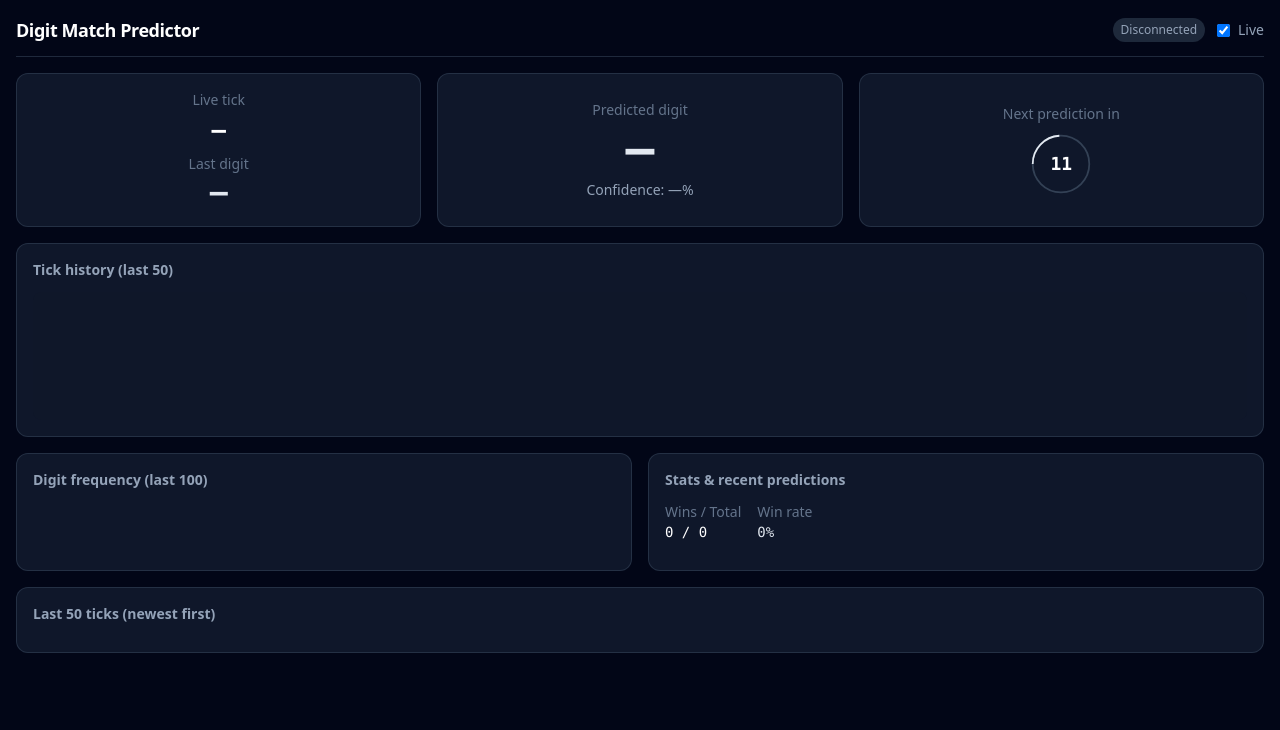
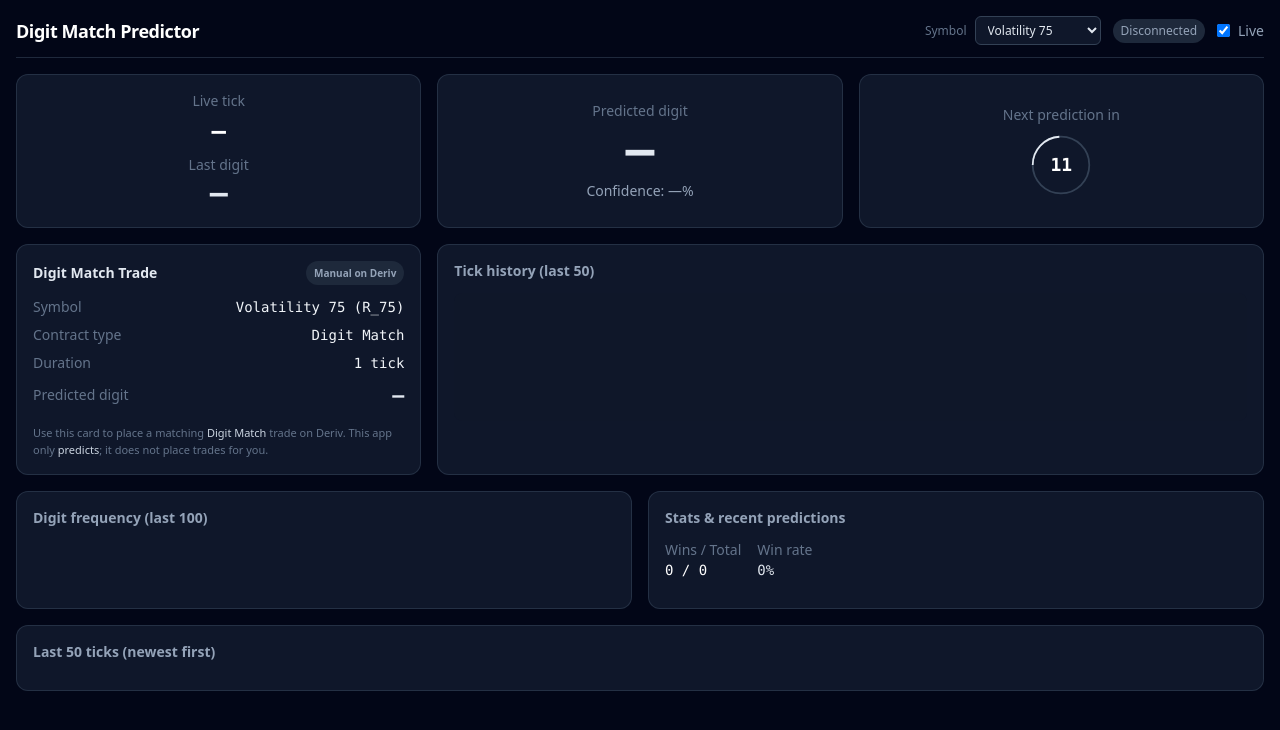
Before and after one commit to Pathens172/profithedge, a plain HTML site: page predictor.html in a window 1280 px wide. Drawn offline with nearby package versions, Linux system fonts and the light colour scheme.

Commit message:
Initial commit

```diff
--- a/predictor.html
+++ b/predictor.html
@@ -26,14 +26,36 @@
   <body class="bg-slate-950 text-slate-200 min-h-screen font-sans antialiased">
     <div id="app" class="max-w-7xl mx-auto p-3 sm:p-4 space-y-4">
       <!-- Header -->
-      <header class="flex items-center justify-between border-b border-slate-700/60 pb-3">
+      <header class="flex flex-col gap-2 sm:flex-row sm:items-center sm:justify-between border-b border-slate-700/60 pb-3">
         <h1 class="text-lg font-bold text-white tracking-tight">Digit Match Predictor</h1>
+        <div class="flex flex-wrap items-center gap-3">
+          <div class="flex items-center gap-2 text-xs text-slate-300">
+            <span class="text-slate-500">Symbol</span>
+            <select
+              id="symbol-select"
+              class="bg-slate-900 border border-slate-700 text-xs rounded-md px-2 py-1 text-slate-200 focus:outline-none focus:ring-1 focus:ring-green-500"
+            >
+              <option value="R_10">Volatility 10</option>
+              <option value="R_10S">Volatility 10 (1s)</option>
+              <option value="R_15">Volatility 15</option>
+              <option value="R_25">Volatility 25</option>
+              <option value="R_25S">Volatility 25 (1s)</option>
+              <option value="R_30">Volatility 30 (1s)</option>
+              <option value="R_50">Volatility 50</option>
+              <option value="R_50S">Volatility 50 (1s)</option>
+              <option value="R_75" selected>Volatility 75</option>
+              <option value="R_75S">Volatility 75 (1s)</option>
+              <option value="R_90S">Volatility 90 (1s)</option>
+              <option value="R_100">Volatility 100</option>
+            </select>
+          </div>
           <div class="flex items-center gap-3">
             <span id="ws-status" class="text-xs px-2 py-1 rounded-full bg-slate-800 text-slate-400">Connecting…</span>
             <label class="flex items-center gap-2 cursor-pointer text-sm text-slate-400">
               <input type="checkbox" id="auto-play" checked class="rounded border-slate-600 bg-slate-800 text-green-500" />
               <span>Live</span>
             </label>
+          </div>
         </div>
       </header>
 
@@ -83,10 +105,43 @@
         </div>
       </section>
 
+      <!-- Trade card + Tick chart -->
+      <section class="grid grid-cols-1 lg:grid-cols-3 gap-4">
+        <!-- Trade card -->
+        <div class="bg-panel border border-slate-700/60 rounded-xl p-4 flex flex-col gap-3">
+          <h2 class="text-sm font-semibold text-slate-200 flex items-center justify-between">
+            Digit Match Trade
+            <span class="text-[10px] px-2 py-0.5 rounded-full bg-slate-800 text-slate-400">Manual on Deriv</span>
+          </h2>
+          <div class="space-y-2 text-sm">
+            <div class="flex items-center justify-between">
+              <span class="text-slate-500">Symbol</span>
+              <span id="trade-symbol" class="font-mono text-slate-100">Volatility 75 (R_75)</span>
+            </div>
+            <div class="flex items-center justify-between">
+              <span class="text-slate-500">Contract type</span>
+              <span class="font-mono text-slate-100">Digit Match</span>
+            </div>
+            <div class="flex items-center justify-between">
+              <span class="text-slate-500">Duration</span>
+              <span id="trade-duration" class="font-mono text-slate-100">1 tick</span>
+            </div>
+            <div class="flex items-center justify-between">
+              <span class="text-slate-500">Predicted digit</span>
+              <span id="trade-digit" class="text-xl font-mono font-bold text-green-400">—</span>
+            </div>
+          </div>
+          <p class="mt-1 text-[11px] text-slate-500">
+            Use this card to place a matching <span class="text-slate-300">Digit Match</span> trade on Deriv. This app
+            only <span class="text-slate-300">predicts</span>; it does not place trades for you.
+          </p>
+        </div>
+
         <!-- Tick chart (simple line) -->
-      <section class="bg-panel border border-slate-700/60 rounded-xl p-4">
+        <div class="bg-panel border border-slate-700/60 rounded-xl p-4 lg:col-span-2">
           <h2 class="text-sm font-semibold text-slate-400 mb-3">Tick history (last 50)</h2>
           <div id="tick-chart" class="h-32 w-full rounded-lg bg-slate-900/80 flex items-end gap-px px-1 pb-1"></div>
+        </div>
       </section>
 
       <div class="grid grid-cols-1 md:grid-cols-2 gap-4">
--- a/predictor.js
+++ b/predictor.js
@@ -2,7 +2,20 @@
   'use strict';
 
   const WS_URL = 'wss://ws.binaryws.com/websockets/v3?app_id=1089';
-  const SYMBOL = 'R_75';
+  const SYMBOL_LABELS = {
+    R_10: 'Volatility 10',
+    R_10S: 'Volatility 10 (1s)',
+    R_15: 'Volatility 15',
+    R_25: 'Volatility 25',
+    R_25S: 'Volatility 25 (1s)',
+    R_30: 'Volatility 30 (1s)',
+    R_50: 'Volatility 50',
+    R_50S: 'Volatility 50 (1s)',
+    R_75: 'Volatility 75',
+    R_75S: 'Volatility 75 (1s)',
+    R_90S: 'Volatility 90 (1s)',
+    R_100: 'Volatility 100',
+  };
   const TICK_HISTORY_SIZE = 100;
   const DISPLAY_TICKS = 50;
   const PREDICTION_INTERVAL_MS = 15000;
@@ -113,14 +126,16 @@
     el.className = 'text-xs px-2 py-1 rounded-full ' + (ok ? 'bg-green-900/50 text-green-400' : 'bg-slate-800 text-slate-400');
   }
 
+  let currentSymbol = 'R_75';
+
   function connect() {
     if (ws && ws.readyState === WebSocket.OPEN) return;
     updateWsStatus('Connecting…', false);
     ws = new WebSocket(WS_URL);
 
     ws.onopen = () => {
-      updateWsStatus('Connected', true);
-      ws.send(JSON.stringify({ ticks: SYMBOL, subscribe: 1 }));
+      updateWsStatus(`Connected (${currentSymbol})`, true);
+      ws.send(JSON.stringify({ ticks: currentSymbol, subscribe: 1 }));
     };
 
     ws.onmessage = (event) => {
@@ -250,6 +265,8 @@
     if (ticks.length < 20) {
       $('pred-digit').textContent = '—';
       $('pred-confidence').textContent = 'Confidence: —%';
+      const td = $('trade-digit');
+      if (td) td.textContent = '—';
       return;
     }
 
@@ -336,6 +353,8 @@
 
     $('pred-digit').textContent = best;
     $('pred-confidence').textContent = `Confidence: ${confidence}%`;
+    const td = $('trade-digit');
+    if (td) td.textContent = String(best);
 
     try {
       const ctx = new (window.AudioContext || window.webkitAudioContext)();
@@ -377,6 +396,28 @@
     updateWinRate();
     updatePredictionsLog();
 
+    const symSelect = $('symbol-select');
+    if (symSelect) {
+      symSelect.value = currentSymbol;
+      const ts = $('trade-symbol');
+      if (ts) ts.textContent = `${SYMBOL_LABELS[currentSymbol] || currentSymbol} (${currentSymbol})`;
+
+      symSelect.addEventListener('change', (e) => {
+        currentSymbol = e.target.value;
+        ticks = [];
+        updateTickChart();
+        updateTickList();
+        updateDigitHeatmap();
+        if (ws) {
+          ws.close();
+          ws = null;
+        }
+        const ts2 = $('trade-symbol');
+        if (ts2) ts2.textContent = `${SYMBOL_LABELS[currentSymbol] || currentSymbol} (${currentSymbol})`;
+        connect();
+      });
+    }
+
     $('auto-play').addEventListener('change', (e) => {
       isLive = e.target.checked;
       if (isLive) connect();
--- a/script.js
+++ b/script.js
@@ -37,7 +37,9 @@ document.addEventListener("DOMContentLoaded", () => {
     // For now we just treat any email/password as a valid login.
     markLoggedIn();
     loginModal.hidden = true;
-    alert("Signed in successfully. You can now get access.");
+    // Go straight to the dashboard after sign in so the user
+    // does not have to click again.
+    window.location.href = "dashboard.html";
   });
 
   accessForm.addEventListener("submit", (e) => {
```
Lines whose indentation alone changed are shown as unchanged.
